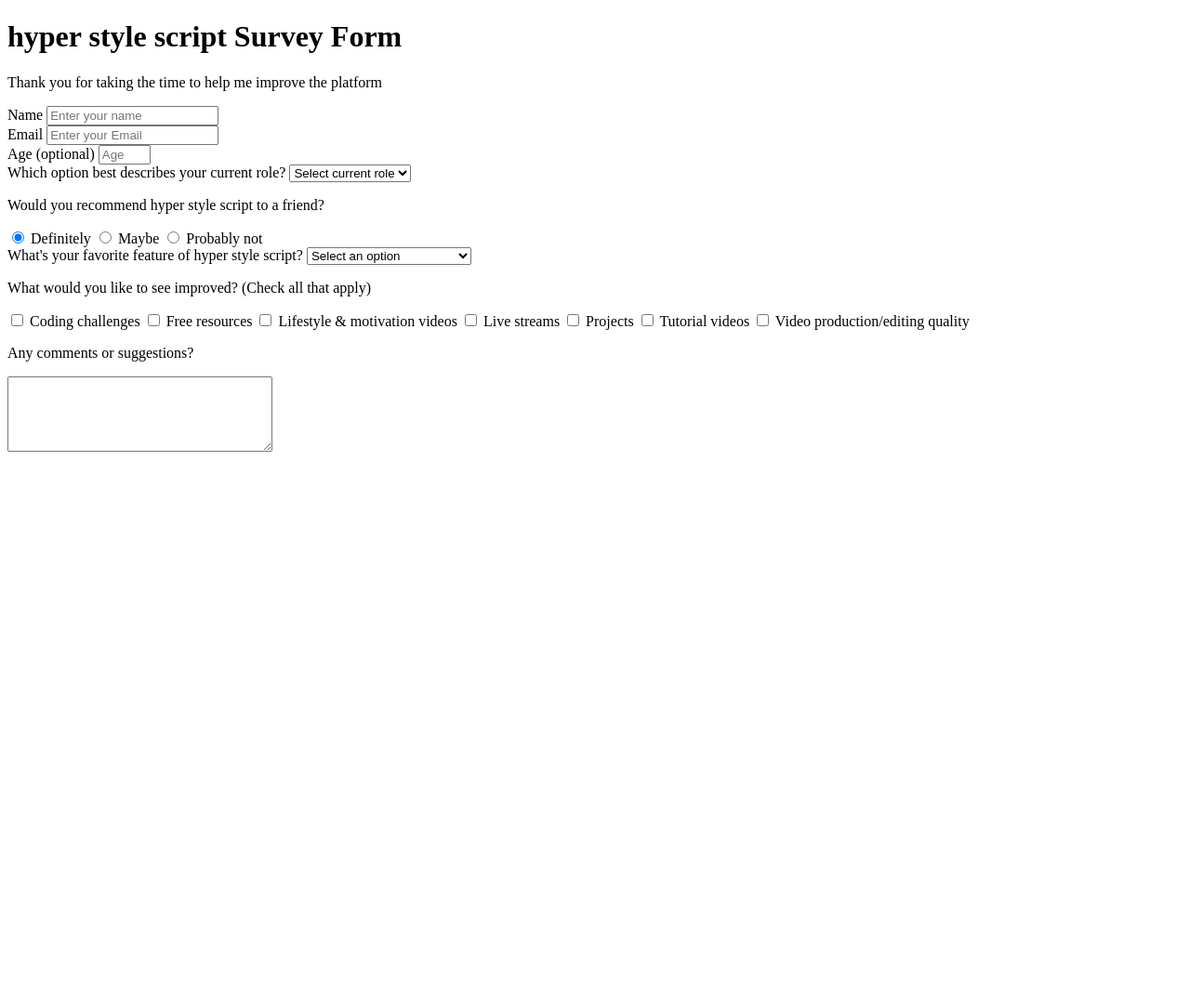
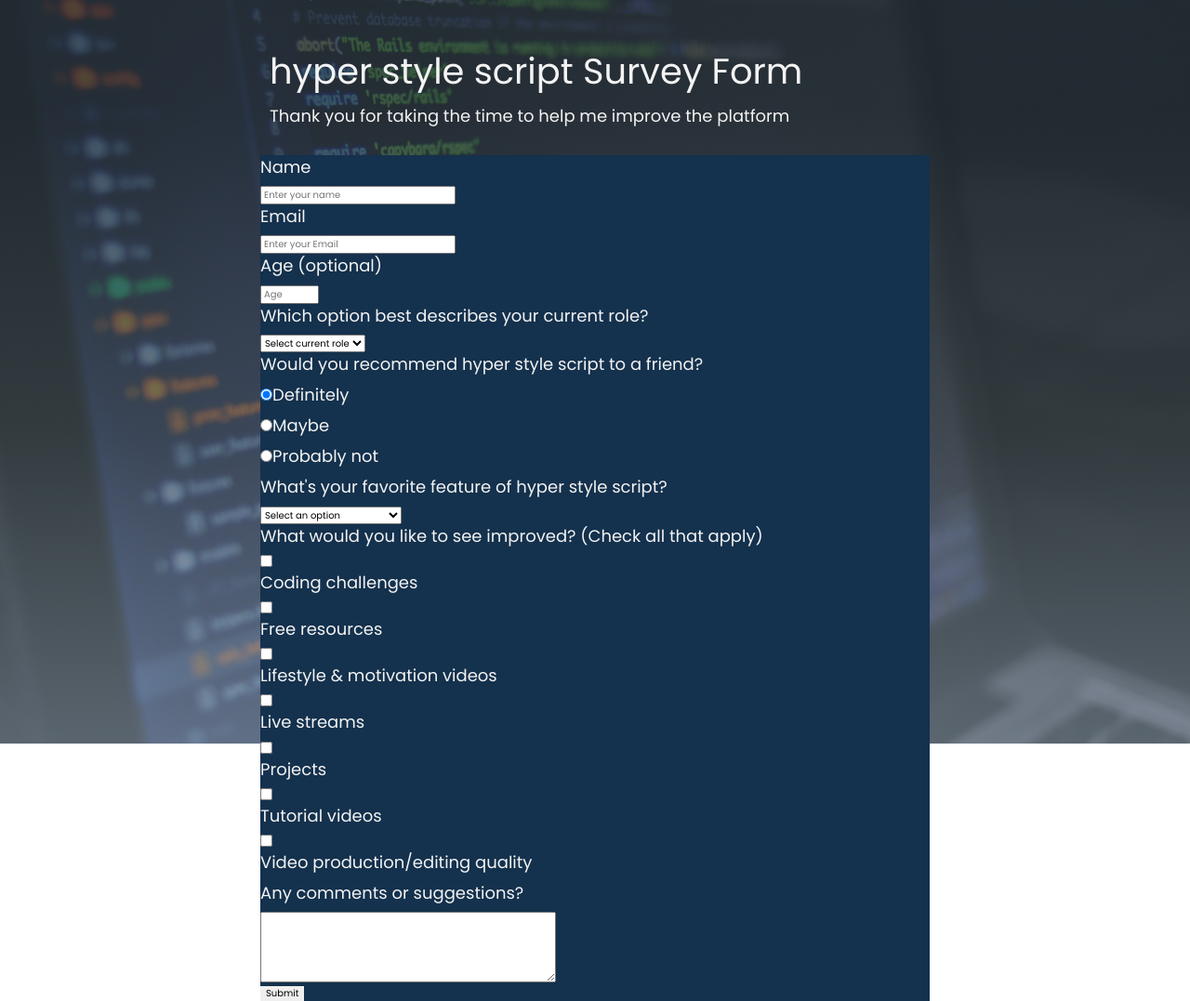
Before and after one commit to hauze-v/hss-survey-form, a plain HTML site: page index.html in a window 1280 px wide. Shown: the whole page at 93% size. Before the commit the page ends 800 px from the top, so only its background shows below. Drawn offline with Linux system fonts and the light colour scheme.

Commit message:
filling out css of survey form page

```diff
--- a/index.html
+++ b/index.html
@@ -6,6 +6,7 @@
   <meta name="author" content="Adam Hauze">
   <meta name="description" content="The purpose of this webpage is practice my HTML and CSS skills by building a survey form webpage.">
   <title>Hyper Style Script Survey Form</title>
+  <link rel="stylesheet" href="styles.css">
 </head>
 <body>
 
@@ -13,7 +14,7 @@
   <div class="container">
 
     <!-- Header section -->
-    <header>
+    <header class="header">
       <h1 id="title">hyper style script Survey Form</h1>
       <p id="description">
         Thank you for taking the time to help me improve the platform
@@ -144,6 +145,12 @@
         </textarea>
       </div>
 
+      <!-- Submit button -->
+      <div class="form-group">
+        <button type="submit" id="submit" class="submit-button">
+          Submit
+        </button>
+      </div>
     </form>
 
   </div>
--- a/styles.css
+++ b/styles.css
@@ -0,0 +1,101 @@
+@import url('https://fonts.googleapis.com/css?family=Poppins:200i,400&display=swap');
+
+/* || Set some global CSS variables|| */
+:root {
+  --color-white: #f3f3f3;
+  --color-darkgray: #27323a;
+  --color-lightgray: #435055;
+  --color-darkblue: #14314d;
+  --color-lightblue: #51b7f6;
+}
+
+/* || General Styles || */
+body {
+  font-family: 'Poppins', sans-serif;
+  font-size: 10px;
+  font-weight: 400;
+  line-height: 1.4;
+  color: var(--color-white);
+  margin: 0;
+  max-width: 800px;
+  margin: 0 auto;
+}
+
+/* mobile friendly alternative to using background-attachment: fixed */
+/* makes use of the ::before pseudo element and content property */
+body::before {
+  content: '';
+  position: fixed;
+  top: 0;
+  left: 0;
+  height: 100%;
+  width: 100%;
+  z-index: -1;
+  background: var(--color-darkgray);
+  background-image: linear-gradient(180deg, rgba(39,50,58,0.8) 15%, rgba(67,80,85,0.7) 58%, rgba(123,139,153,0.7) 100%), url(images/blur-close-up-code-computer-546819.jpg);
+  background-size: cover;
+  background-repeat: no-repeat;
+  background-position: center;
+}
+
+h1 {
+  font-weight: 400;
+  font-size: 2.4rem;
+}
+
+p {
+  font-size: 1.125rem;
+}
+
+h1,
+p {
+  margin-top: 0;
+  margin-bottom: 0.5rem;
+}
+
+form {
+  background-color: var(--color-darkblue);
+}
+
+label {
+  font-size: 1.125rem;
+  display: flex;
+  align-items: center;
+  margin-bottom: 0.5rem;
+}
+
+input,
+button,
+select,
+textarea {
+  margin: 0;
+  font-family: inherit;
+  font-size: inherit;
+  line-height: inherit;
+}
+
+button {
+  border: none;
+}
+
+.container {
+  width: 100%;
+  margin: 3.125rem auto 0 auto;
+}
+
+@media (min-width: 576px) {
+  .container {
+    max-width: 540px;
+  }
+}
+
+@media (min-width: 768px) {
+  .container {
+    max-width: 720px;
+  }
+}
+
+.header {
+  padding: 0 0.625rem;
+  margin-bottom: 1.875rem;
+}
```
Also changed, not shown: images/blur-close-up-code-computer-546819.jpg (added).
